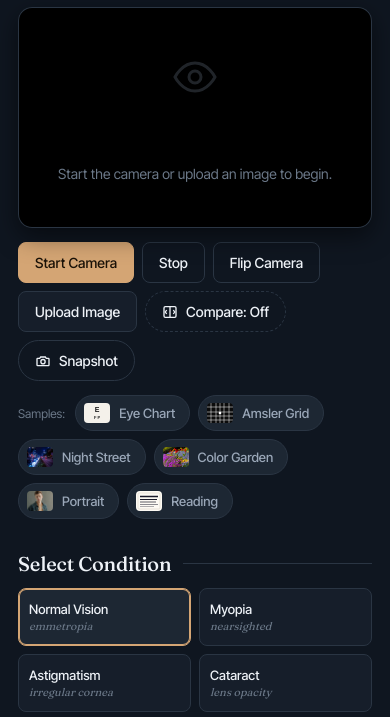
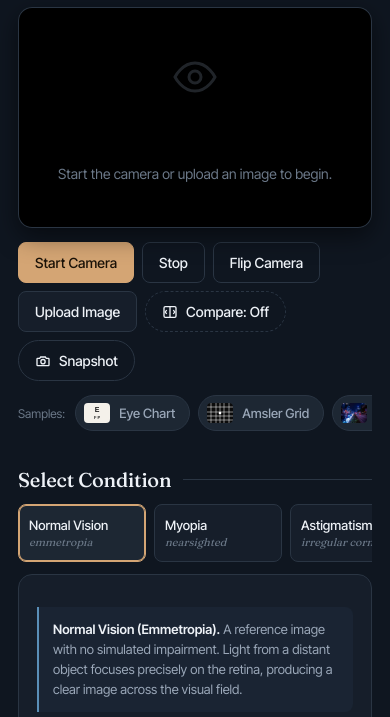
Before and after one commit to ryan11evans/rjlcevans, a website: page vision-simulator/index.html in a window 390 px wide. Shown: the part 323-1040 px from the top of the page. Drawn offline with Linux system fonts and the light colour scheme.

Commit message:
Fix status bar overlap and reduce vertical clutter in condition/sample rows (#34)
- Add viewport-fit=cover + env(safe-area-inset-top) padding on .wrap so
  the header text no longer sits under the iOS status bar in the native
  app (the "PATIENT EDUCATION" eyebrow was getting covered by the clock).
- Convert the condition selector from a wrapping grid (up to ~6 rows for
  11 conditions) to a single horizontally-scrollable row, replacing the
  old collapse-on-select/expand-to-browse interaction which is no longer
  needed once everything fits in one scrollable line.
- Apply the same horizontal-scroll treatment to the Samples row so it
  doesn't wrap to two rows either. Left the primary action button row
  (Start Camera/Stop/Flip/Upload/Compare/Snapshot) untouched since those
  are direct actions, not a browsable list.

Co-authored-by: Claude <noreply@anthropic.com>

```diff
--- a/vision-simulator/index.html
+++ b/vision-simulator/index.html
@@ -2,7 +2,7 @@
 <html lang="en">
 <head>
 <meta charset="UTF-8">
-<meta name="viewport" content="width=device-width, initial-scale=1.0, maximum-scale=1.0, user-scalable=no">
+<meta name="viewport" content="width=device-width, initial-scale=1.0, maximum-scale=1.0, user-scalable=no, viewport-fit=cover">
 <meta name="apple-mobile-web-app-capable" content="yes">
 <meta name="theme-color" content="#0f1620">
 <title>Vision Impairment Simulator — Dr. Ryan Evans, OD</title>
@@ -33,7 +33,7 @@
     background-repeat: no-repeat;
     min-height: 100vh;
   }
-  .wrap { max-width: 1100px; margin: 0 auto; padding: 28px 18px 80px; }
+  .wrap { max-width: 1100px; margin: 0 auto; padding: calc(28px + env(safe-area-inset-top)) 18px 80px; }
 
   header.hero { padding: 12px 4px 24px; border-bottom: 1px solid var(--line); margin-bottom: 24px; }
   .eyebrow { font-size: 11px; letter-spacing: 0.18em; text-transform: uppercase; color: var(--ink-mute); margin: 0 0 10px; }
@@ -67,14 +67,14 @@
       max-height: 42vh;
       box-shadow: 0 8px 24px rgba(0,0,0,0.5), inset 0 0 0 1px var(--line);
     }
-    .wrap { padding-top: 16px; }
+    .wrap { padding-top: calc(16px + env(safe-area-inset-top)); }
     header.hero { padding-bottom: 14px; margin-bottom: 14px; }
     h1 { font-size: clamp(22px, 5vw, 32px); }
     .sub { font-size: 13px; }
     .section-title { margin: 18px 0 8px; font-size: 17px; }
     .source-row { margin: 10px 0 4px; }
-    .conditions { gap: 6px; grid-template-columns: repeat(auto-fill, minmax(120px, 1fr)); }
-    .cond { padding: 9px 8px; font-size: 12px; }
+    .conditions { gap: 6px; }
+    .cond { padding: 9px 10px; font-size: 12px; min-width: 108px; }
     .controls { padding: 14px; margin-top: 8px; }
   }
   .stage { position: absolute; inset: 0; display: grid; place-items: center; }
@@ -106,6 +106,13 @@
   .empty-state svg { opacity: 0.3; }
 
   .source-row { display: flex; gap: 8px; flex-wrap: wrap; margin: 14px 0 6px; }
+  #sampleRow {
+    flex-wrap: nowrap; overflow-x: auto; -webkit-overflow-scrolling: touch;
+    scrollbar-width: none; padding-bottom: 4px; margin-bottom: 2px;
+  }
+  #sampleRow::-webkit-scrollbar { display: none; }
+  #sampleRow > * { flex: 0 0 auto; }
+  #sampleRow button.btn { white-space: nowrap; }
   .btn {
     appearance: none; border: 1px solid var(--line); background: var(--panel); color: var(--ink);
     padding: 11px 16px; border-radius: var(--radius-sm); font-family: inherit; font-size: 14px;
@@ -136,37 +143,22 @@
   .section-title::after { content: ''; flex: 1; height: 1px; background: var(--line); }
 
   .conditions {
-    display: grid; grid-template-columns: repeat(auto-fill, minmax(150px, 1fr));
-    gap: 8px; transition: gap 0.32s cubic-bezier(0.4,0,0.2,1);
-  }
-  .conditions.has-selection { gap: 0; }
+    display: flex; flex-wrap: nowrap; overflow-x: auto; gap: 8px;
+    scroll-snap-type: x proximity; -webkit-overflow-scrolling: touch;
+    padding-bottom: 4px; margin-bottom: -4px;
+    scrollbar-width: none;
+  }
+  .conditions::-webkit-scrollbar { display: none; }
   .cond {
+    flex: 0 0 auto; scroll-snap-align: start; min-width: 128px;
     padding: 12px 10px; border: 1px solid var(--line); background: var(--panel); border-radius: var(--radius-sm);
     cursor: pointer; text-align: left; color: var(--ink); font-family: inherit; font-size: 13px; font-weight: 500;
-    max-height: 100px; overflow: hidden;
-    transition: max-height 0.32s cubic-bezier(0.4,0,0.2,1),
-                padding 0.32s cubic-bezier(0.4,0,0.2,1),
-                opacity 0.22s ease,
-                border-color 0.22s ease,
-                box-shadow 0.15s ease;
+    transition: border-color 0.22s ease, box-shadow 0.15s ease, background 0.15s ease;
   }
   .cond:hover { border-color: var(--accent-2); }
   .cond[aria-pressed="true"] { background: var(--panel-2); border-color: var(--accent); box-shadow: inset 0 0 0 1px var(--accent); }
-  /* When a condition is focused: collapse all other buttons */
-  .conditions.has-selection .cond:not([aria-pressed="true"]) {
-    max-height: 0; padding-top: 0; padding-bottom: 0;
-    opacity: 0; border-color: transparent !important;
-    pointer-events: none;
-  }
-  /* Selected button spans full width and gets a tap-to-change hint */
-  .conditions.has-selection .cond[aria-pressed="true"] { grid-column: 1 / -1; }
-  .conditions.has-selection .cond[aria-pressed="true"]::after {
-    content: 'tap to change condition'; display: block;
-    font-size: 9px; letter-spacing: 0.06em; text-transform: uppercase;
-    color: var(--ink-mute); margin-top: 5px; opacity: 0.7;
-  }
-  .cond .name { display: block; }
-  .cond .latin { display: block; font-family: 'Fraunces', serif; font-style: italic; font-size: 11px; color: var(--ink-mute); margin-top: 2px; font-weight: 400; }
+  .cond .name { display: block; white-space: nowrap; }
+  .cond .latin { display: block; font-family: 'Fraunces', serif; font-style: italic; font-size: 11px; color: var(--ink-mute); margin-top: 2px; font-weight: 400; white-space: nowrap; }
 
   .controls { background: var(--panel); border: 1px solid var(--line); border-radius: var(--radius); padding: 18px; margin-top: 12px; }
   .ctrl-grid { display: grid; gap: 16px; }
@@ -1242,22 +1234,12 @@
   conditionsEl.addEventListener('click', e => {
     const btn = e.target.closest('.cond');
     if (!btn) return;
-    const wasSelected = btn.getAttribute('aria-pressed') === 'true';
-    const isCollapsed = conditionsEl.classList.contains('has-selection');
     conditionsEl.querySelectorAll('.cond').forEach(b => b.setAttribute('aria-pressed', 'false'));
     btn.setAttribute('aria-pressed', 'true');
+    btn.scrollIntoView({ behavior: 'smooth', inline: 'center', block: 'nearest' });
     condition = btn.dataset.cond;
     if (defaults[condition]) Object.assign(params, defaults[condition]);
     buildControls();
-    // Collapse list on new selection; toggle expand/collapse on re-tap;
-    // always expand when returning to Normal Vision.
-    if (condition === 'none') {
-      conditionsEl.classList.remove('has-selection');
-    } else if (wasSelected && isCollapsed) {
-      conditionsEl.classList.remove('has-selection'); // second tap = expand to browse
-    } else {
-      conditionsEl.classList.add('has-selection');
-    }
     if (currentSource === 'image') drawOnce();
   });
 
```
